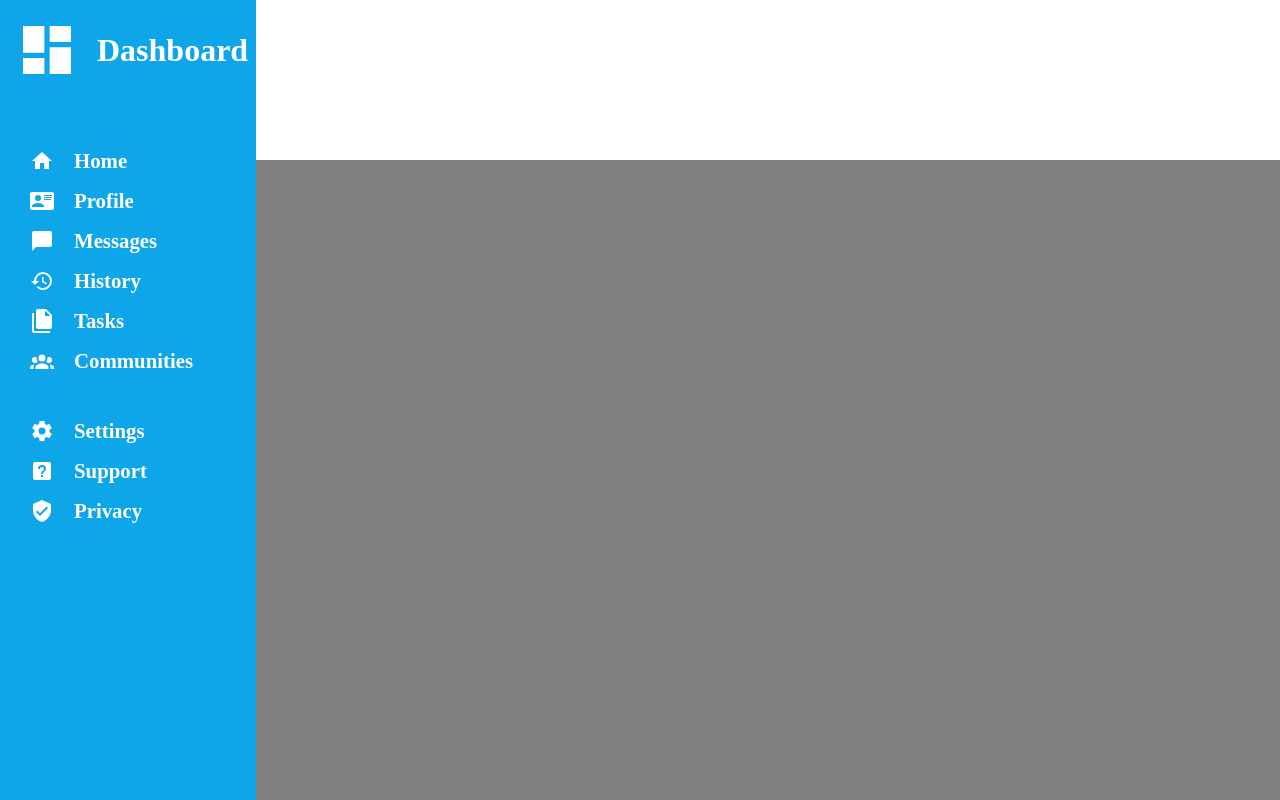
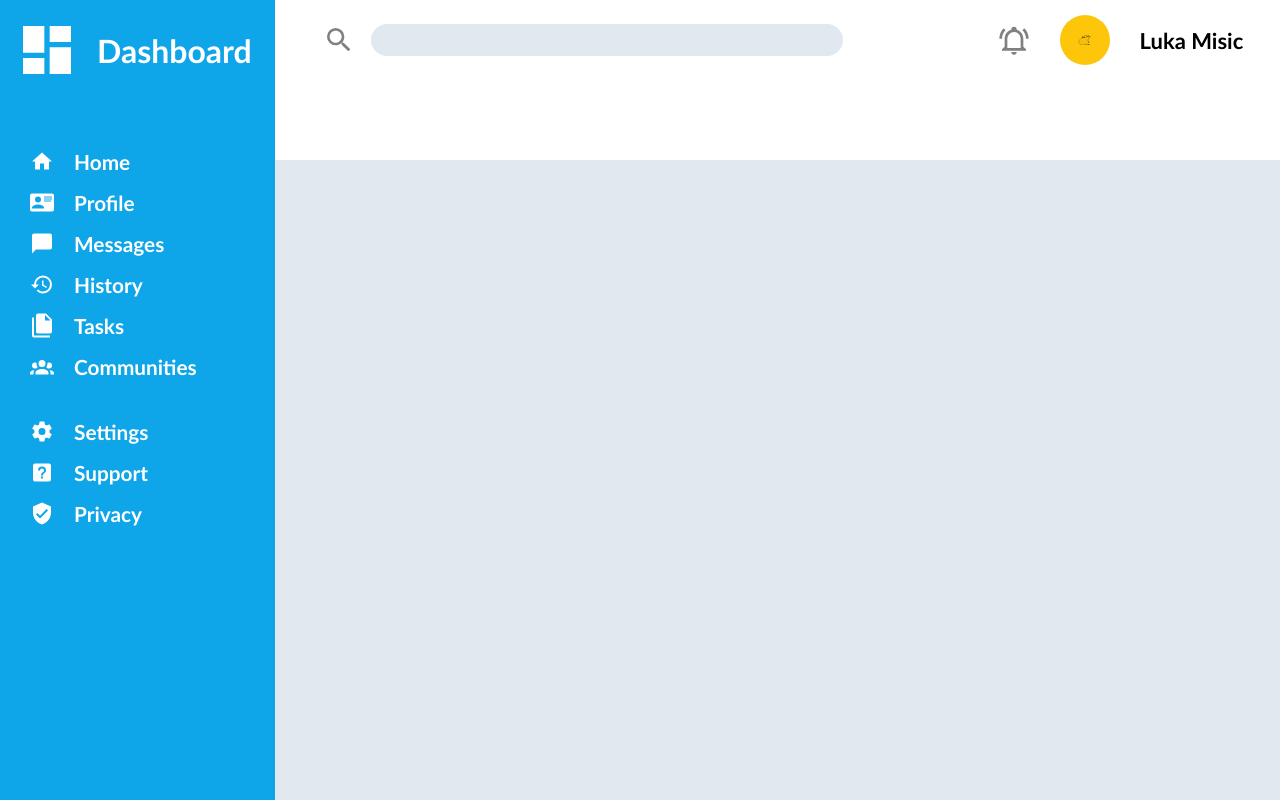
Before and after one commit to miske11/admin-dashboard, a plain HTML site: page index.html in a window 1280 px wide. Drawn offline with Linux system fonts and the light colour scheme.

Commit message:
Finished upper part of the header

```diff
--- a/index.html
+++ b/index.html
@@ -9,7 +9,38 @@
   <body>
     <div class="container">
       <div class="header">
-        <p></p>
+        <div class="upper">
+          <div class="search">
+            <svg
+              xmlns="http://www.w3.org/2000/svg"
+              viewBox="0 0 24 24"
+              class="icon"
+              fill="currentColor"
+            >
+              <title>magnify</title>
+              <path
+                d="M9.5,3A6.5,6.5 0 0,1 16,9.5C16,11.11 15.41,12.59 14.44,13.73L14.71,14H15.5L20.5,19L19,20.5L14,15.5V14.71L13.73,14.44C12.59,15.41 11.11,16 9.5,16A6.5,6.5 0 0,1 3,9.5A6.5,6.5 0 0,1 9.5,3M9.5,5C7,5 5,7 5,9.5C5,12 7,14 9.5,14C12,14 14,12 14,9.5C14,7 12,5 9.5,5Z"
+              />
+            </svg>
+            <input type="text" class="search-bar" />
+          </div>
+          <div class="profile">
+            <svg
+              xmlns="http://www.w3.org/2000/svg"
+              viewBox="0 0 24 24"
+              class="icon"
+              fill="currentColor"
+            >
+              <title>bell-ring-outline</title>
+              <path
+                d="M10,21H14A2,2 0 0,1 12,23A2,2 0 0,1 10,21M21,19V20H3V19L5,17V11C5,7.9 7.03,5.17 10,4.29C10,4.19 10,4.1 10,4A2,2 0 0,1 12,2A2,2 0 0,1 14,4C14,4.1 14,4.19 14,4.29C16.97,5.17 19,7.9 19,11V17L21,19M17,11A5,5 0 0,0 12,6A5,5 0 0,0 7,11V18H17V11M19.75,3.19L18.33,4.61C20.04,6.3 21,8.6 21,11H23C23,8.07 21.84,5.25 19.75,3.19M1,11H3C3,8.6 3.96,6.3 5.67,4.61L4.25,3.19C2.16,5.25 1,8.07 1,11Z"
+              />
+            </svg>
+            <img src="img/cat.jpeg" alt="" height="50px" width="50px">
+            <p>Luka Misic</p>
+          </div>
+        </div>
+        <div class="lower"></div>
       </div>
       <div class="sidebar">
         <div class="title">
--- a/style.css
+++ b/style.css
@@ -1,5 +1,6 @@
 body {
     margin: 0;
+    font-family: 'Gill Sans', 'Gill Sans MT', Calibri, 'Trebuchet MS', sans-serif;
 }
 
 ul {
@@ -22,6 +23,7 @@ ul {
     font-size: 2rem;
     justify-content: left;
     padding-left: 15px;
+    padding-right: 15px;
     align-items: center;
     align-self: center;
     gap: 10px;
@@ -30,6 +32,11 @@ ul {
 .title-icon {
     width: 4rem;
     color: white;
+}
+
+.icon {
+    color: gray;
+    width: 2rem;
 }
 
 .container {
@@ -41,6 +48,42 @@ ul {
 
 .header {
     background-color: white;
+    display: grid;
+    grid-template-rows: 1fr 1fr;
+    padding-left: 3rem;
+}
+
+.upper {
+    display: grid;
+    grid-template-columns: 2fr 1fr;
+    align-items: center;
+}
+
+.search {
+    display: grid;
+    grid-template-columns: 40px 1fr;
+    grid-auto-flow: column;
+    justify-content: left;
+    gap: 8px;
+}
+
+.search-bar {
+    background-color: #e2e8f0;
+    border-radius: 20px;
+    border: none;
+    justify-self: stretch;
+    margin-right: 20%;
+    padding-left: 10px;
+}
+
+.profile {
+    display: grid;
+    grid-auto-flow: column;
+    align-items: center;
+    justify-content: center;
+    gap: 30px;
+    font-size: 22px;
+    font-weight: bold;
 }
 
 .sidebar {
@@ -63,10 +106,14 @@ ul {
 
 
 .content {
-    background-color: grey;
+    background-color: #e2e8f0;
 }
 
 .first-menu, .second-menu {
     padding-left: 30px;
     padding-right: 30px;
 }
+
+img {
+    border-radius: 50%;
+}
```
Also changed, not shown: img/cat.jpeg (added).
